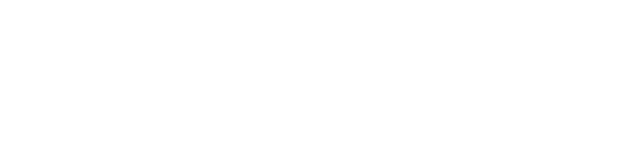
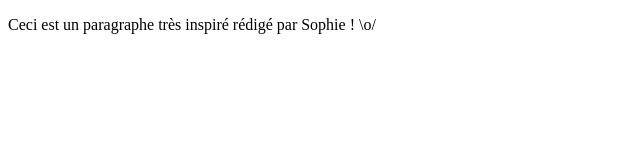
Before and after one commit to Elo-22/gitdemo1, a plain HTML site: page index.html in a window 1280 px wide. Shown: the whole page, without its empty margins (0-640 px from the left). Drawn offline with Linux system fonts and the light colour scheme.

Commit message:
ajout d'un paragraphe

```diff
--- a/index.html
+++ b/index.html
@@ -8,6 +8,8 @@
     <title>Document</title>
 </head>
 <body>
-
+    <p>
+        Ceci est un paragraphe très inspiré rédigé par Sophie ! \o/
+    </p>
 </body>
 </html>
```
